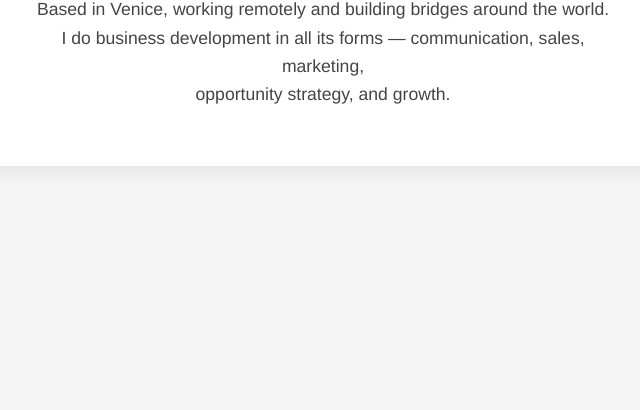
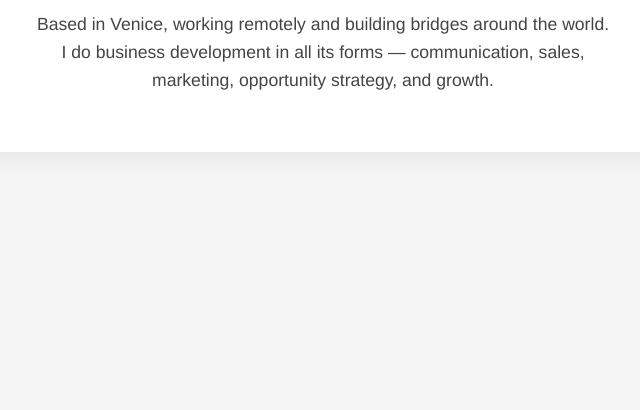
Before and after one commit to AstonMuffin/PersonalWebsite2025, a plain HTML site: page index.html in a window 1280 px wide. Shown: the part 390-800 px from the top of the page, without its empty margins (317-957 px from the left). Drawn offline with Linux system fonts and the light colour scheme.

Commit message:
Update index.html

```diff
--- a/index.html
+++ b/index.html
@@ -52,7 +52,7 @@
   <div class="container">
     <h1>Margaux Barbier</h1>
     <p>Based in Venice, working remotely and building bridges around the world.<br>
-    I do business development in all its forms — communication, sales, marketing,<br>
+    I do business development in all its forms — communication, sales, marketing,
     opportunity strategy, and growth.</p>
   </div>
 </body>
```
